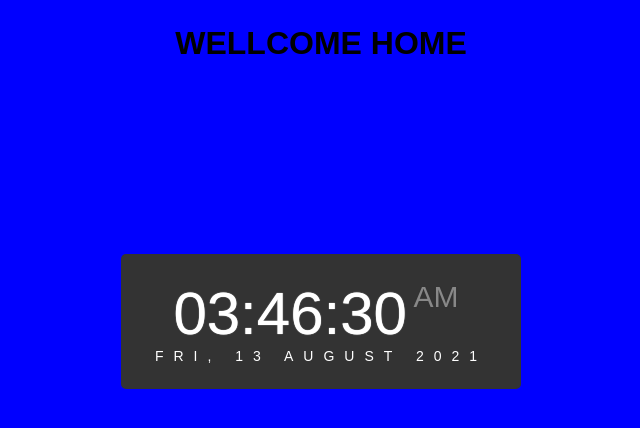
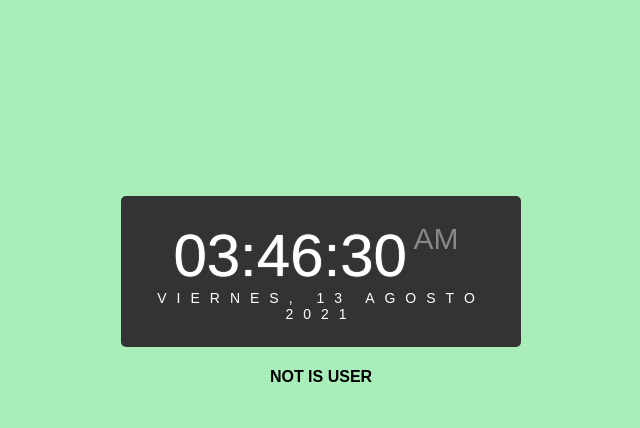
Before and after one commit to KBRIEL/cgm.github.io, a plain HTML site: page Home.html in a window 1280 px wide. Shown: the whole page, without its empty margins (319-959 px from the left). Drawn offline with Linux system fonts and the light colour scheme.

Commit message:
Add files via upload
carga de datos uis

```diff
--- a/Home.html
+++ b/Home.html
@@ -4,16 +4,24 @@
 
     <title>Home</title>
 <link rel="stylesheet" href="./index.css" />
+
+
   </head>
-  <body class="bg"  onload="startTime()">
+  <body  class="bg" onload="startTime()">
 
-    <h1>Wellcome Home</h1>
-	<div id="clockdate">
+   	<div id="clockdate">
         <div class="clockdate-wrapper">
           <div id="clock"></div>
           <div id="date"></div>
+
         </div>
-      </div>
-	<script src="./index.js" ></script>
+
+  </div>
+
+
+
+
+<div id='hp'></div>
+	<script src="./Home.js" ></script>
   </body>
 </html>
--- /dev/null
+++ b/Home.js
@@ -0,0 +1,78 @@
+
+
+var h1T= document.createElement('h1');
+var prod= document.createElement('h3');
+var iProducto= document.createElement('input');
+var cost= document.createElement('h3');
+var iCosto= document.createElement('input');
+var btnCarga=document.createElement('button');
+
+h1T.innerHTML="Cargar Producto";
+prod.innerHTML="producto";
+cost.innerHTML='costo';
+btnCarga.innerHTML='Cargar';
+
+
+
+
+ var hp = document.getElementById('hp');
+
+    var h1 = document.createElement("h1");
+    h1.innerHTML = 'Solo para usuarios';
+    var app = document.createElement('h4');
+    app.innerHTML= (localStorage.user=='cris@gmail.com')? 'Is User':'Not Is User';
+
+
+
+const startHome=()=>{
+    if(localStorage.user=='cris@gmail.com'){
+        hp.appendChild(app);
+
+        hp.appendChild(h1T);
+        hp.appendChild(prod);
+        hp.appendChild(iProducto);
+        hp.appendChild(cost);
+        hp.appendChild(iCosto);
+        hp.appendChild(btnCarga);
+    }else{
+        hp.appendChild(app);
+    }
+
+}
+startHome();
+
+function startTime() {
+    var today = new Date();
+    var hr = today.getHours();
+    var min = today.getMinutes();
+    var sec = today.getSeconds();
+    ap = (hr < 12) ? "<span>AM</span>" : "<span>PM</span>";
+    hr = (hr == 0) ? 12 : hr;
+    hr = (hr > 12) ? hr - 12 : hr;
+
+    hr = checkTime(hr);
+    min = checkTime(min);
+    sec = checkTime(sec);
+    document.getElementById("clock").innerHTML = hr + ":" + min + ":" + sec + " " + ap;
+
+    var months = ['Enero', 'Febrero', 'Marzo', 'Abril', 'Mayo', 'Junio', 'Julio', 'Agosto', 'Septiembre', 'Octubre', 'Noviembre', 'Diciembre'];
+    var days = ['Domingo', 'Lunes', 'Martes', 'Miercoles', 'Jueves', 'Viernes', 'Sabado'];
+    var curWeekDay = days[today.getDay()];
+    var curDay = today.getDate();
+    var curMonth = months[today.getMonth()];
+    var curYear = today.getFullYear();
+    var date = curWeekDay+", "+curDay+" "+curMonth+" "+curYear;
+    document.getElementById("date").innerHTML = date;
+
+    var time = setTimeout(function(){ startTime() }, 500);
+
+
+}
+
+
+function checkTime(i) {
+    if (i < 10) {
+        i = "0" + i;
+    }
+    return i;
+}
--- a/index.css
+++ b/index.css
@@ -1,5 +1,5 @@
 .bg{
-    background-color: blue;
+    background-color: rgb(169, 238, 186);
     margin: 0;
     padding: 0.3vw 0;
     list-style: none;
--- a/index.js
+++ b/index.js
@@ -4,6 +4,7 @@ var iEmail =document.getElementById("inputEmail");
 var hPass=document.getElementById("password");
 var iPass=document.getElementById("inputPassword");
 var btnLogin=document.getElementById("btnLogin");
+
 
 var list =[
     {
@@ -16,43 +17,13 @@ var list =[
 const loguearse=()=>{
 
     if(list.some(e=>iEmail.value== e.email && iPass.value ==e.password )){
+        localStorage.setItem('user',iEmail.value)
         window.location="Home.html";
 
     }else{
+        localStorage.setItem('user',"")
         alert("email or password invalid");
     }
 }
 
 btnLogin.addEventListener('click',loguearse);
-
-function startTime() {
-    var today = new Date();
-    var hr = today.getHours();
-    var min = today.getMinutes();
-    var sec = today.getSeconds();
-    ap = (hr < 12) ? "<span>AM</span>" : "<span>PM</span>";
-    hr = (hr == 0) ? 12 : hr;
-    hr = (hr > 12) ? hr - 12 : hr;
-    //Add a zero in front of numbers<10
-    hr = checkTime(hr);
-    min = checkTime(min);
-    sec = checkTime(sec);
-    document.getElementById("clock").innerHTML = hr + ":" + min + ":" + sec + " " + ap;
-
-    var months = ['January', 'February', 'March', 'April', 'May', 'June', 'July', 'August', 'September', 'October', 'November', 'December'];
-    var days = ['Sun', 'Mon', 'Tue', 'Wed', 'Thu', 'Fri', 'Sat'];
-    var curWeekDay = days[today.getDay()];
-    var curDay = today.getDate();
-    var curMonth = months[today.getMonth()];
-    var curYear = today.getFullYear();
-    var date = curWeekDay+", "+curDay+" "+curMonth+" "+curYear;
-    document.getElementById("date").innerHTML = date;
-
-    var time = setTimeout(function(){ startTime() }, 500);
-}
-function checkTime(i) {
-    if (i < 10) {
-        i = "0" + i;
-    }
-    return i;
-}
```
Also changed, not shown: index.html (line endings or trailing spaces).
